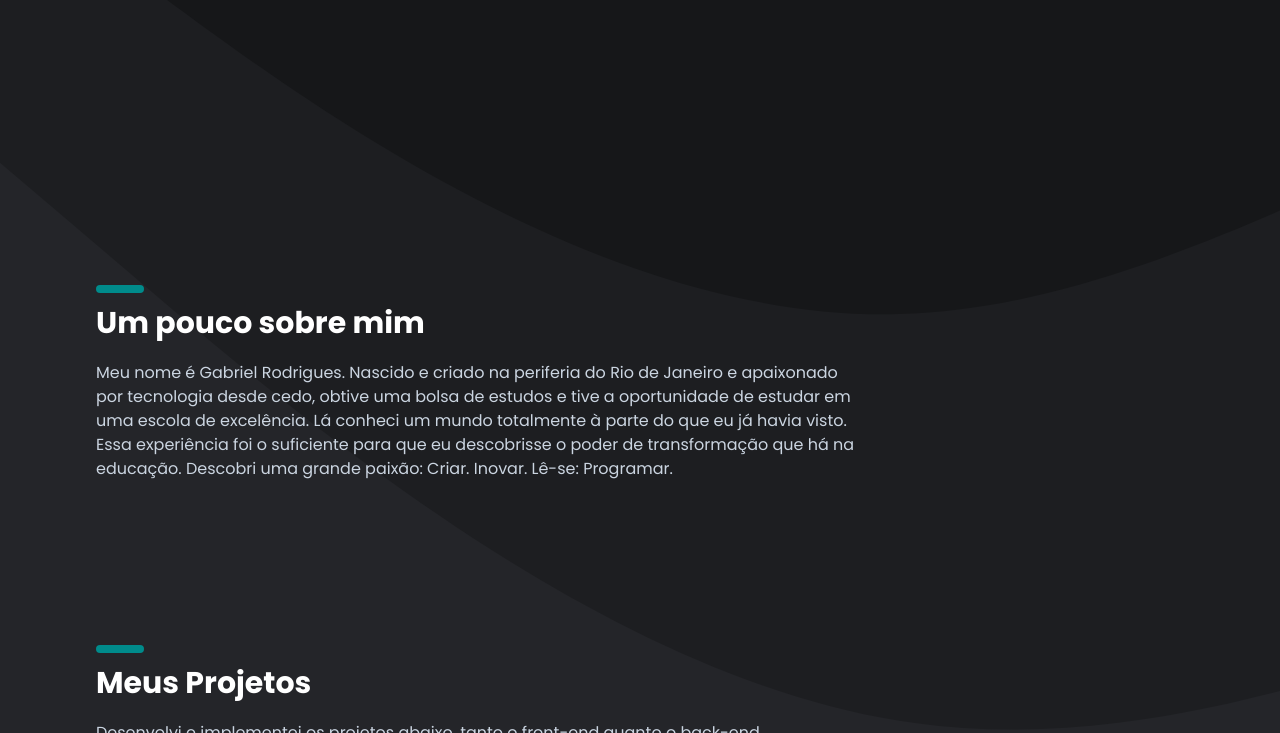
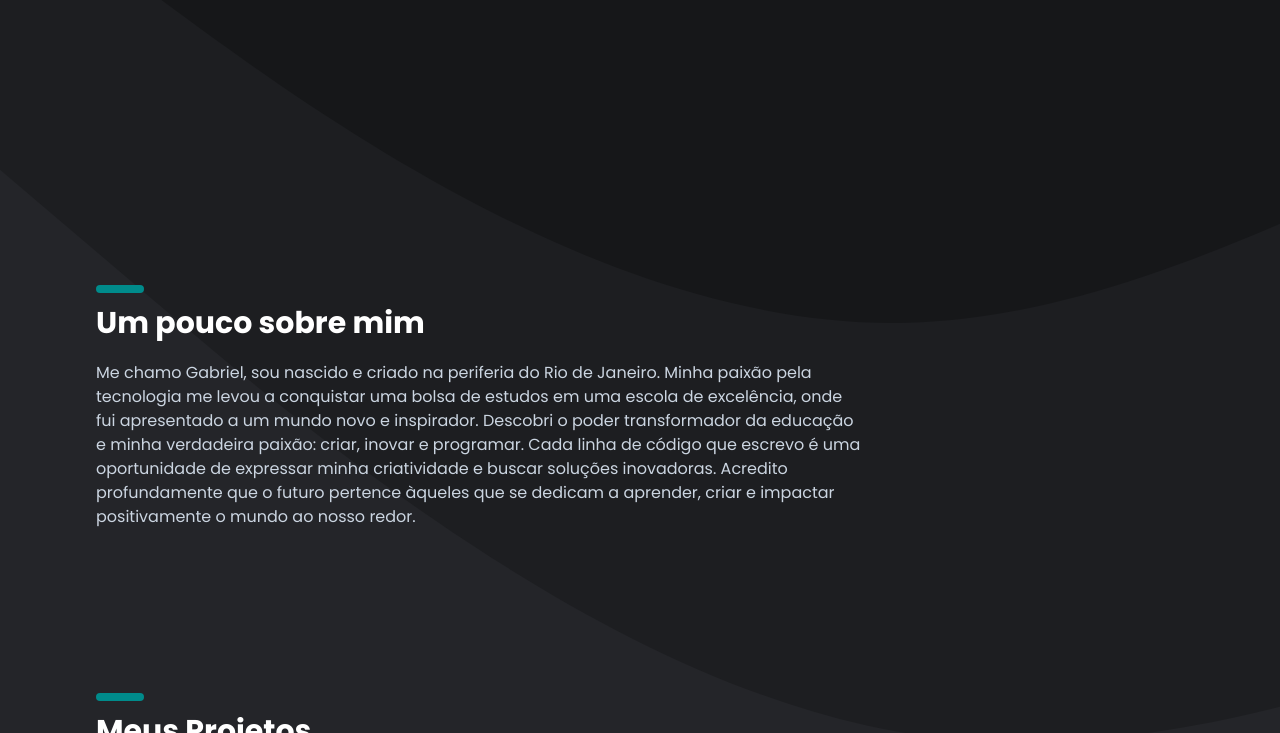
Before and after one commit to rdsgabriel/portfolio, a website: page index.html in a window 1280 px wide. Shown: the part 547-1280 px from the top of the page. Drawn offline with Linux system fonts and the light colour scheme.

Commit message:
about me | update

```diff
--- a/index.html
+++ b/index.html
@@ -99,8 +99,8 @@
             <section class="w-full">
                 <p class="secondary-title dark:text-white">Um pouco sobre mim</p>
                 <p class="section-paragraph dark:text-secondary">
-                    Meu nome é Gabriel Rodrigues. Nascido e criado na periferia do Rio de Janeiro e apaixonado por tecnologia desde cedo, obtive uma bolsa de estudos e tive a oportunidade de estudar em uma escola de excelência. Lá conheci um mundo totalmente à parte do que eu já havia visto. Essa experiência foi o suficiente para que eu descobrisse o poder de transformação que há na educação.
-                    Descobri uma grande paixão: Criar. Inovar. Lê-se: Programar.
+                    Me chamo Gabriel, sou nascido e criado na periferia do Rio de Janeiro. Minha paixão pela tecnologia me levou a conquistar uma bolsa de estudos em uma escola de excelência, onde fui apresentado a um mundo novo e inspirador. Descobri o poder transformador da educação e minha verdadeira paixão: criar, inovar e programar.
+Cada linha de código que escrevo é uma oportunidade de expressar minha criatividade e buscar soluções inovadoras. Acredito profundamente que o futuro pertence àqueles que se dedicam a aprender, criar e impactar positivamente o mundo ao nosso redor.
                 </p>
             </section>
         </div>
```
